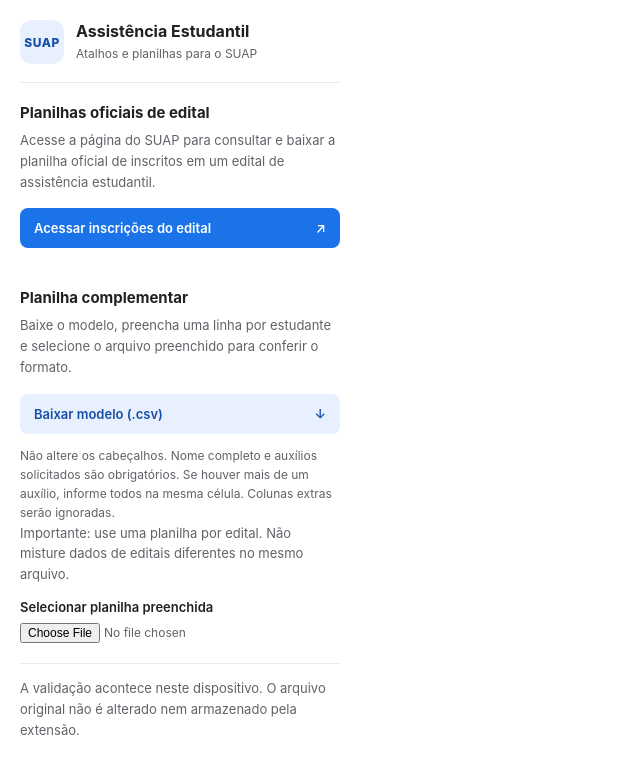
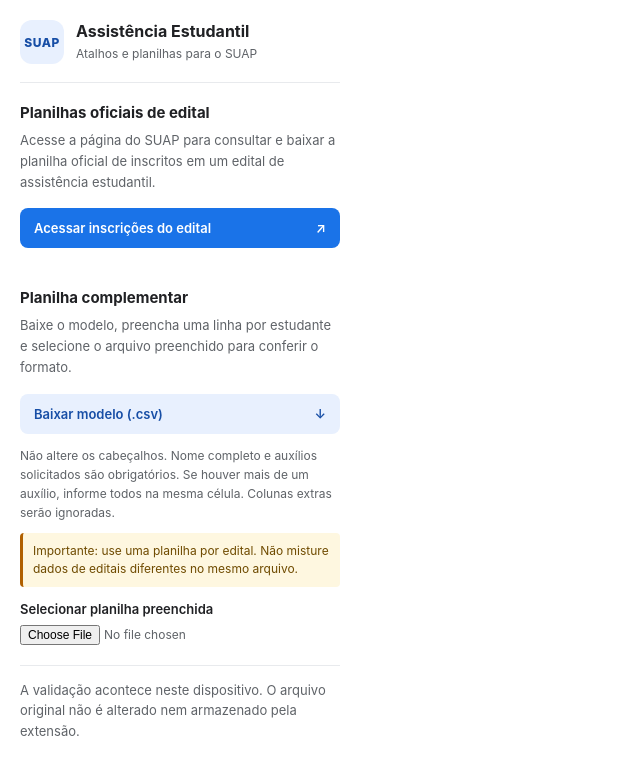
Before and after one commit to rafatosta/suap-assistencia-estudantil, a React (Vite) app: page / in a window 1280 px wide. Shown: the top 774 px of the page, without its empty margins (0-640 px from the left). Built offline with nearby package versions, Linux system fonts and the light colour scheme.

Commit message:
style: highlight one-edital spreadsheet notice

```diff
--- a/src/index.css
+++ b/src/index.css
@@ -117,6 +117,17 @@
   font-size: 12px !important;
 }
 
+.feature__notice {
+  margin-top: 10px !important;
+  padding: 9px 10px;
+  border-left: 3px solid #b06000;
+  border-radius: 4px;
+  background: #fef7e0;
+  color: #6f4b00 !important;
+  font-size: 12px !important;
+  line-height: 1.5 !important;
+}
+
 .upload {
   display: block;
   margin-top: 14px;
```
